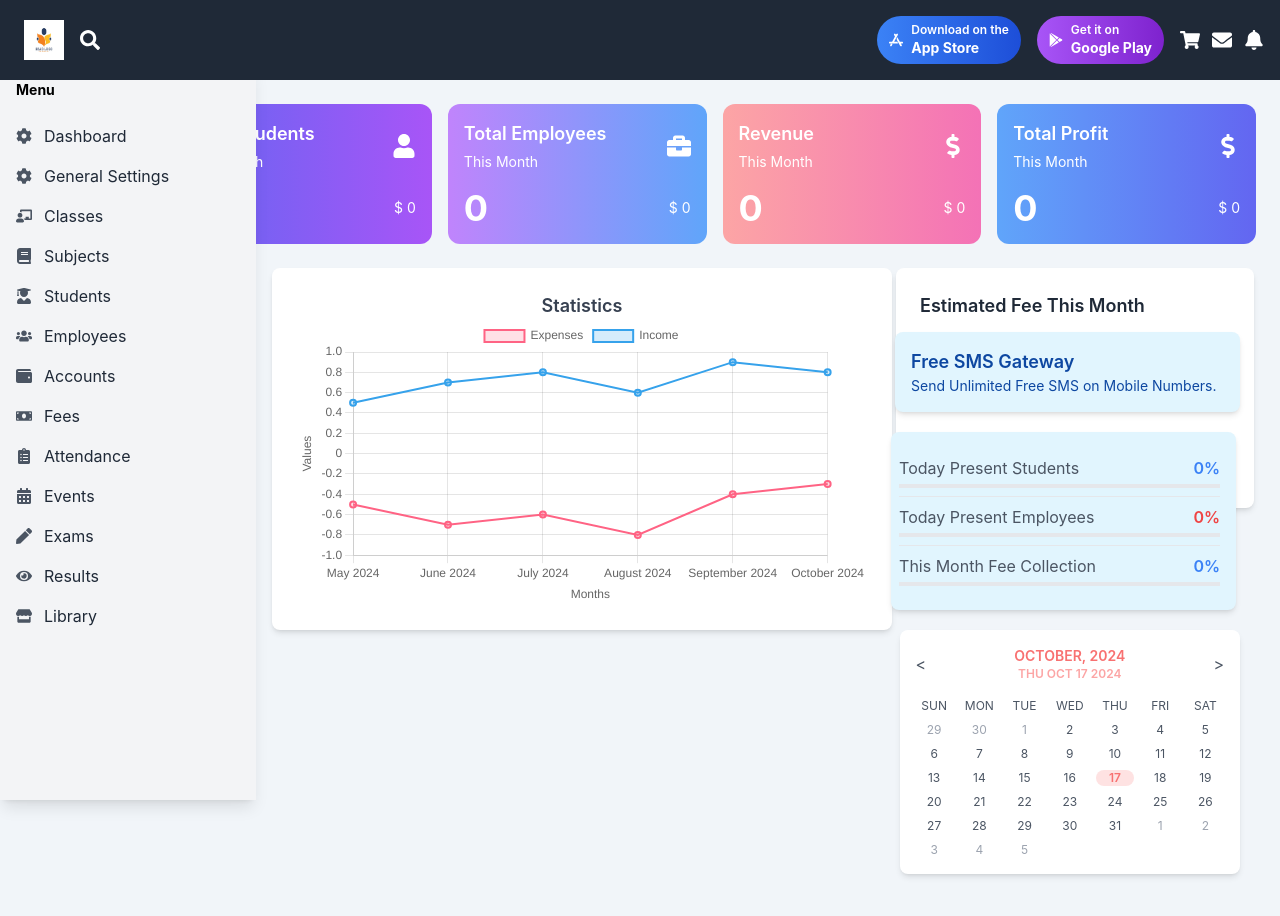
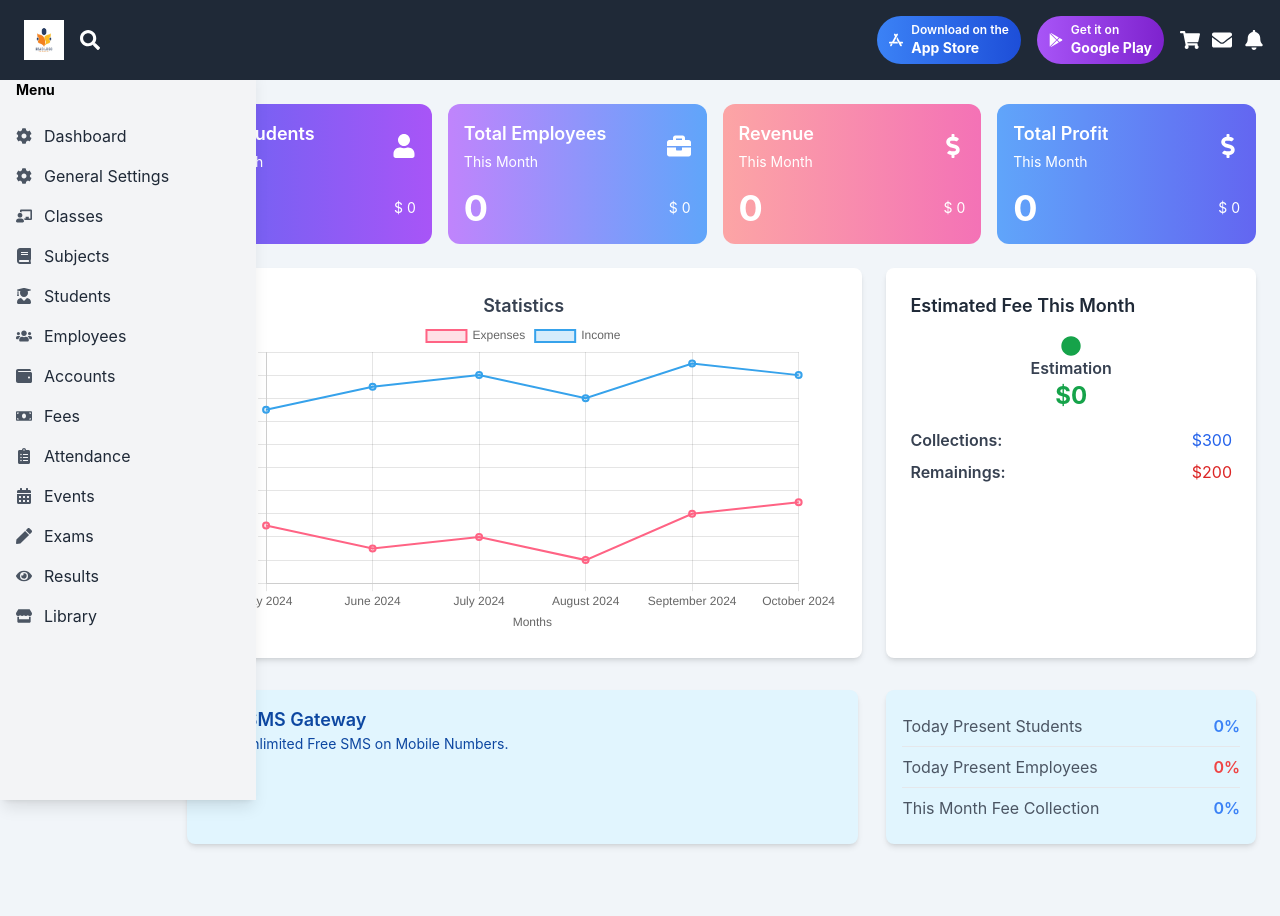
Before and after one commit to samiullahqureshi1/school-management, a React (Create React App) app: page /dashboard in a window 1280 px wide. Shown: the top 916 px of the page. After the commit the page ends 884 px from the top, so only its background shows below. Built offline with nearby package versions, Linux system fonts and the light colour scheme.

Commit message:
new changes

```diff
--- a/src/components/Dashboard.js
+++ b/src/components/Dashboard.js
@@ -1,27 +1,15 @@
-import React, { useState } from 'react';
-import Navbar from './Navbar';
+import React from 'react';
 import DashboardCards from './DashboardCard';
-import DashboardFooter from './DashboardFooter';
-import StatisticsChart from './ChartComponent';
-import TodayAbsentStudents from './Absent';
-import FreeSms from './sms';
-import StatusBox from './Statusbox';
-import TodayPresentStudents from './Present';
 
 function Dashboard() {
-  const [isSidebarOpen, setIsSidebarOpen] = useState(false); // State to manage sidebar visibility
+
 
   // Function to toggle sidebar
-  const toggleSidebar = () => {
-    setIsSidebarOpen(prevState => !prevState);
-  };
+
 
   return (
     <>
-
-
-          <DashboardCards />
-
+  <DashboardCards />
     </>
   );
 }
--- a/src/components/DashboardCard.js
+++ b/src/components/DashboardCard.js
@@ -33,16 +33,16 @@ const DashboardCards = () => {
     datasets: [
       {
         label: "Expenses",
-        data: [-0.5, -0.7, -0.6, -0.8, -0.4, -0.3], // Sample data for expenses
-        borderColor: "rgba(255, 99, 132, 1)", // Red color for expenses
+        data: [-0.5, -0.7, -0.6, -0.8, -0.4, -0.3],
+        borderColor: "rgba(255, 99, 132, 1)",
         backgroundColor: "rgba(255, 99, 132, 0.2)",
         borderWidth: 2,
         fill: true,
       },
       {
         label: "Income",
-        data: [0.5, 0.7, 0.8, 0.6, 0.9, 0.8], // Sample data for income
-        borderColor: "rgba(54, 162, 235, 1)", // Blue color for income
+        data: [0.5, 0.7, 0.8, 0.6, 0.9, 0.8],
+        borderColor: "rgba(54, 162, 235, 1)",
         backgroundColor: "rgba(54, 162, 235, 0.2)",
         borderWidth: 2,
         fill: true,
@@ -50,7 +50,6 @@ const DashboardCards = () => {
     ],
   };
 
-  // Options for the chart
   const options = {
     responsive: true,
     scales: {
@@ -74,9 +73,8 @@ const DashboardCards = () => {
 
   return (
     <div className="p-6 mt-[80px]">
-      <div className="flex justify-end space-x-4 mb-6">
-        {/* Total Students Card */}
-        <div className="bg-gradient-to-r from-indigo-500 to-purple-500 rounded-xl p-4 w-[21%] text-white hover:shadow-lg transition-shadow duration-300">
+      <div className="flex flex-wrap justify-center lg:justify-end space-y-4 lg:space-y-0 lg:space-x-4 mb-6">
+        <div className="bg-gradient-to-r from-indigo-500 to-purple-500 rounded-xl p-4 w-full sm:w-[47%] md:w-[30%] lg:w-[21%] text-white hover:shadow-lg transition-shadow duration-300">
           <div className="flex items-center justify-between">
             <div>
               <h3 className="text-lg font-semibold">Total Students</h3>
@@ -90,8 +88,7 @@ const DashboardCards = () => {
           </div>
         </div>
 
-        {/* Total Employees Card */}
-        <div className="bg-gradient-to-r from-purple-400 to-blue-400 rounded-xl p-4 w-[21%] text-white hover:shadow-lg transition-shadow duration-300">
+        <div className="bg-gradient-to-r from-purple-400 to-blue-400 rounded-xl p-4 w-full sm:w-[47%] md:w-[30%] lg:w-[21%] text-white hover:shadow-lg transition-shadow duration-300">
           <div className="flex items-center justify-between">
             <div>
               <h3 className="text-lg font-semibold">Total Employees</h3>
@@ -105,8 +102,7 @@ const DashboardCards = () => {
           </div>
         </div>
 
-        {/* Revenue Card */}
-        <div className="bg-gradient-to-r from-red-300 to-pink-400 rounded-xl p-4 w-[21%] text-white hover:shadow-lg transition-shadow duration-300">
+        <div className="bg-gradient-to-r from-red-300 to-pink-400 rounded-xl p-4 w-full sm:w-[47%] md:w-[30%] lg:w-[21%] text-white hover:shadow-lg transition-shadow duration-300">
           <div className="flex items-center justify-between">
             <div>
               <h3 className="text-lg font-semibold">Revenue</h3>
@@ -120,8 +116,7 @@ const DashboardCards = () => {
           </div>
         </div>
 
-        {/* Total Profit Card */}
-        <div className="bg-gradient-to-r from-blue-400 to-indigo-500 rounded-xl p-4 w-[21%] text-white hover:shadow-lg transition-shadow duration-300">
+        <div className="bg-gradient-to-r from-blue-400 to-indigo-500 rounded-xl p-4 w-full sm:w-[47%] md:w-[30%] lg:w-[21%] text-white hover:shadow-lg transition-shadow duration-300">
           <div className="flex items-center justify-between">
             <div>
               <h3 className="text-lg font-semibold">Total Profit</h3>
@@ -136,49 +131,38 @@ const DashboardCards = () => {
         </div>
       </div>
 
-      {/* Main Content with Chart and Info Box */}
-      <div className="flex ml-[200px] pl-12">
-        <div className="bg-white shadow-md rounded-lg p-6 w-[63%]">
-          {" "}
-          {/* Added left margin */}
+      <div className="flex justify-end flex-wrap lg:flex-nowrap">
+        <div className="bg-white shadow-md rounded-lg p-6 w-full lg:w-[55%] mb-6 lg:mb-0">
           <h2 className="text-lg font-semibold text-gray-700 text-center">
             Statistics
           </h2>
           <Line data={data} options={options} />
         </div>
 
-        {/* Info Box */}
-        <div className="absolute bg-white shadow-md rounded-lg p-6 w-[28%] left-[70%]">
-          {" "}
-          {/* Adjusted position */}
+        <div className="bg-white shadow-md rounded-lg p-6 w-full lg:w-[30%] lg:ml-6">
           <h3 className="text-lg font-semibold text-gray-800">
             Estimated Fee This Month
           </h3>
           <div className="flex flex-col items-center mt-4">
-            {" "}
-            {/* Estimation section */}
-            <FaCircle className="text-green-600 text-xl" /> {/* Circle icon */}
+            <FaCircle className="text-green-600 text-xl" />
             <span className="font-semibold text-gray-700">Estimation</span>
-            <p className="text-2xl font-bold text-green-600">$0</p>{" "}
-            {/* Dollar value */}
+            <p className="text-2xl font-bold text-green-600">$0</p>
           </div>
           <div className="mt-4">
             <div className="flex items-center justify-between">
               <span className="font-semibold text-gray-700">Collections:</span>
-              <span className="text-blue-600">$300</span>{" "}
-              {/* Collections Amount */}
+              <span className="text-blue-600">$300</span>
             </div>
             <div className="flex items-center justify-between mt-2">
               <span className="font-semibold text-gray-700">Remainings:</span>
-              <span className="text-red-600">$200</span>{" "}
-              {/* Remaining Amount */}
+              <span className="text-red-600">$200</span>
             </div>
           </div>
         </div>
       </div>
-      <div className="relative ">
-        {/* Parent container is positioned relatively to allow absolute positioning */}
-        <div className="absolute right-4 top-[-330px] bg-[#E1F5FE] shadow-md rounded-lg p-4 w-[28%]">
+
+      <div className="mt-8 flex  flex-wrap lg:justify-end lg:space-x-6 gap-1">
+        <div className="bg-[#E1F5FE] shadow-md rounded-lg p-4 w-full mb-4 lg:w-[54.5%]">
           <h3 className="text-lg font-semibold text-[#0D47A1]">
             Free SMS Gateway
           </h3>
@@ -186,108 +170,26 @@ const DashboardCards = () => {
             Send Unlimited Free SMS on Mobile Numbers.
           </p>
         </div>
-        <div className="relative mt-8">
-          {/* Parent container with positive top value to move the StatusBox upwards */}
-          <div className="absolute right-5  pl-2 top-[-230px] bg-[#E1F5FE] shadow-md rounded-lg p-4 w-[28%]">
-            {/* Today Present Students */}
+
+        <div className="bg-[#E1F5FE] shadow-md rounded-lg p-4 w-full mb-4 lg:w-[30%]">
           <div className="flex flex-col py-2 border-b border-gray-200">
             <div className="flex justify-between items-center">
               <p className="text-gray-600">Today Present Students</p>
               <span className="text-blue-500 font-semibold">0%</span>
             </div>
-              <div className="h-1 bg-gray-200 mt-1 w-full"></div>{" "}
-              {/* Loading line */}
           </div>
 
-            {/* Today Present Employees */}
           <div className="flex flex-col py-2 border-b border-gray-200">
             <div className="flex justify-between items-center">
               <p className="text-gray-600">Today Present Employees</p>
               <span className="text-red-500 font-semibold">0%</span>
             </div>
-              <div className="h-1 bg-gray-200 mt-1 w-full"></div>{" "}
-              {/* Loading line */}
           </div>
 
-            {/* This Month Fee Collection */}
           <div className="flex flex-col py-2">
             <div className="flex justify-between items-center">
               <p className="text-gray-600">This Month Fee Collection</p>
               <span className="text-blue-500 font-semibold">0%</span>
-              </div>
-              <div className="h-1 bg-gray-200 mt-1 w-full"></div>{" "}
-              {/* Loading line */}
-            </div>
-          </div>
-
-          {/*calender*/}
-          <div className="flex justify-end relative -top-8 pr-4">
-            <div className="bg-white shadow-md rounded-lg p-4 w-[28%]">
-              <div className="flex justify-between items-center mb-4">
-                <button className="text-gray-600 hover:text-gray-800">
-                  &lt;
-                </button>
-                <div className="text-center">
-                  <p className="text-sm text-red-400 font-semibold">
-                    OCTOBER, 2024
-                  </p>
-                  <p className="text-xs text-red-300 font-semibold">
-                    THU OCT 17 2024
-                  </p>
-                </div>
-                <button className="text-gray-600 hover:text-gray-800">
-                  &gt;
-                </button>
-              </div>
-              <div className="grid grid-cols-7 gap-2 text-center text-xs text-gray-600">
-                <p>SUN</p>
-                <p>MON</p>
-                <p>TUE</p>
-                <p>WED</p>
-                <p>THU</p>
-                <p>FRI</p>
-                <p>SAT</p>
-                <p className="text-gray-400">29</p>
-                <p className="text-gray-400">30</p>
-                <p className="text-gray-400">1</p>
-                <p>2</p>
-                <p>3</p>
-                <p>4</p>
-                <p>5</p>
-                <p>6</p>
-                <p>7</p>
-                <p>8</p>
-                <p>9</p>
-                <p>10</p>
-                <p>11</p>
-                <p>12</p>
-                <p>13</p>
-                <p>14</p>
-                <p>15</p>
-                <p>16</p>
-                <p className="bg-red-100 text-red-400 font-semibold rounded-lg">
-                  17
-                </p>
-                <p>18</p>
-                <p>19</p>
-                <p>20</p>
-                <p>21</p>
-                <p>22</p>
-                <p>23</p>
-                <p>24</p>
-                <p>25</p>
-                <p>26</p>
-                <p>27</p>
-                <p>28</p>
-                <p>29</p>
-                <p>30</p>
-                <p>31</p>
-                <p className="text-gray-400">1</p>
-                <p className="text-gray-400">2</p>
-                <p className="text-gray-400">3</p>
-                <p className="text-gray-400">4</p>
-                <p className="text-gray-400">5</p>
-              </div>
             </div>
           </div>
         </div>
```
Lines whose indentation alone changed are shown as unchanged.
